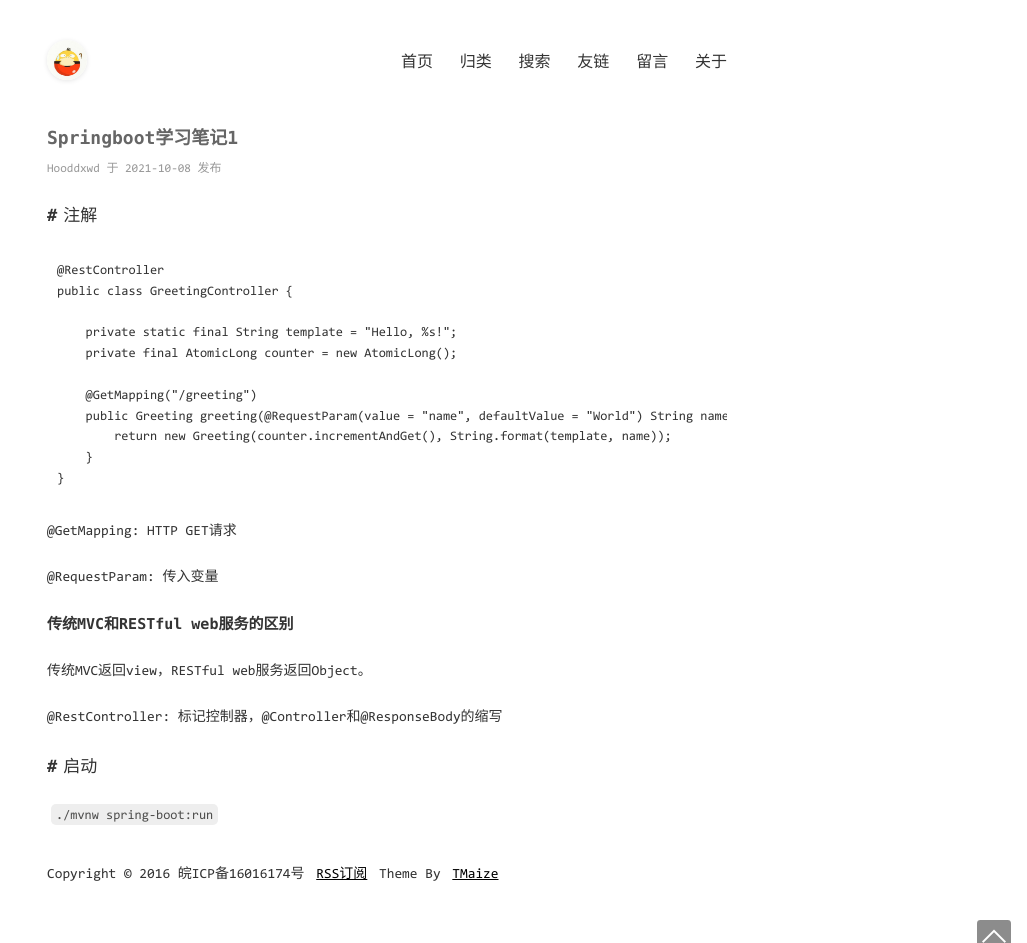
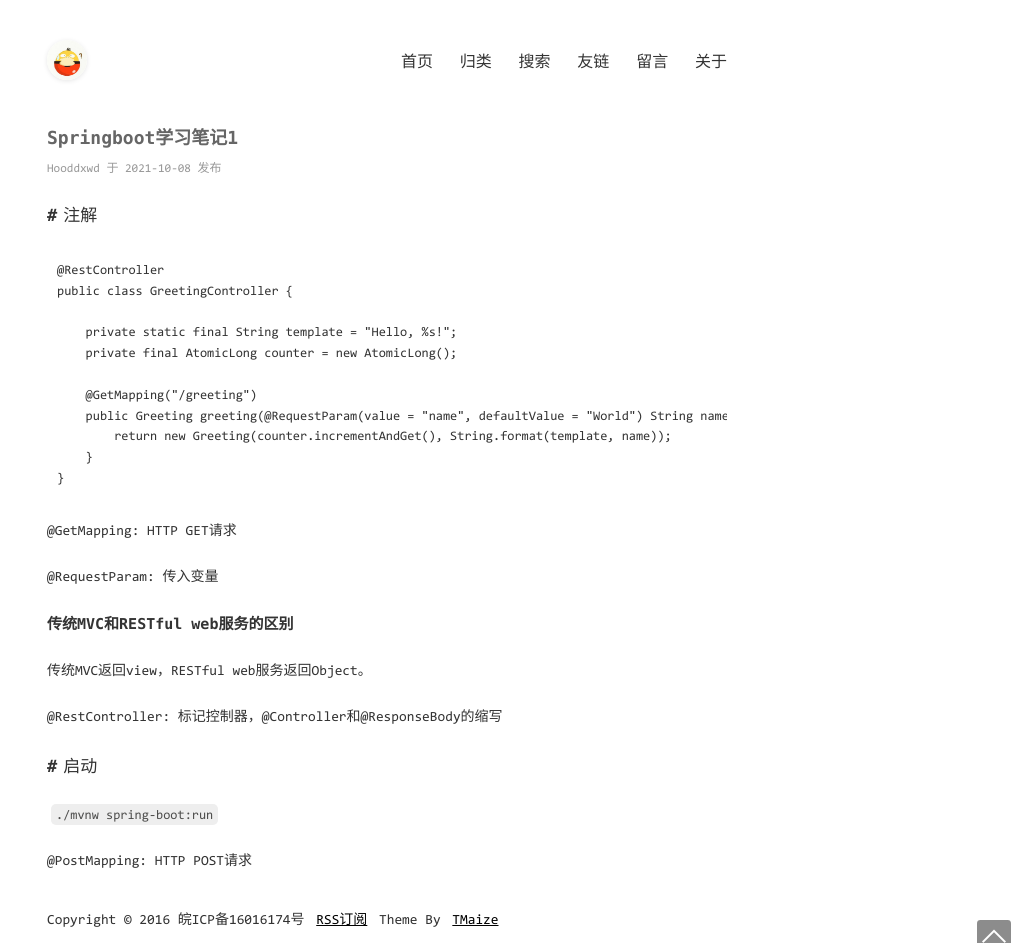
Before and after one commit to hooddxwd/hooddxwd.github.io, a Jekyll site: the page built from _posts/2021-10-08-Springboot学习笔记01.md, in a window 1280 px wide. Shown: the whole page, without its empty margins (253-1280 px from the left). Built offline with Jekyll 4.4.1, drawn with Linux system fonts in a browser that asks for light colours; comment, search, counter and statistics services are not loaded.

Commit message:
Update 2021-10-08-Springboot学习笔记01.md

```diff
--- a/_posts/2021-10-08-Springboot学习笔记01.md
+++ b/_posts/2021-10-08-Springboot学习笔记01.md
@@ -32,3 +32,5 @@ public class GreetingController {
 
 ## 启动
 `./mvnw spring-boot:run`
+
+@PostMapping: HTTP POST请求
```
